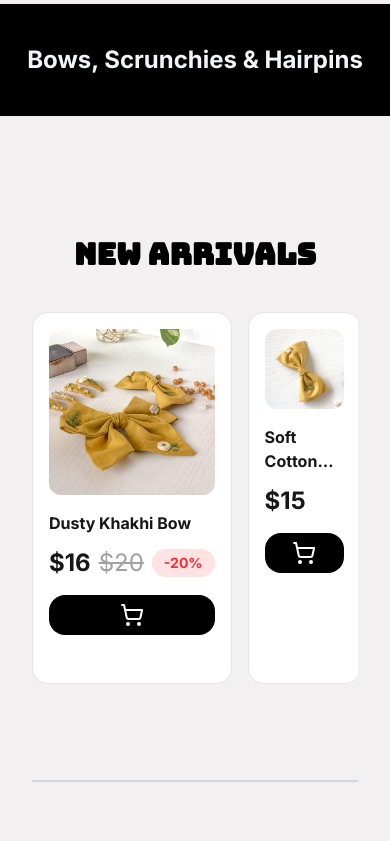
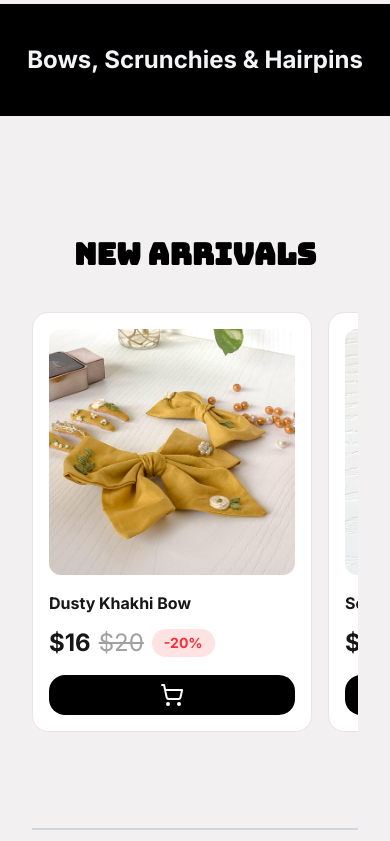
Before and after one commit to faisal03-develop/LittleKnot, a Next.js app: page / in a window 390 px wide. Shown: the part 1156-1997 px from the top of the page. Built offline with nearby package versions, Linux system fonts and the light colour scheme; grey boxes are pictures that could not be loaded.

Commit message:
Fixed Product Card Width

```diff
--- a/src/components/catogories/category-grid/index.tsx
+++ b/src/components/catogories/category-grid/index.tsx
@@ -5,10 +5,10 @@ interface CategoryGridProps {
   categories: Category[]
 }
 
-export default function CategoriesGrid({categories}: CategoryGridProps) {
+export default function CategoriesGrid({ categories }: CategoryGridProps) {
   const availableCategories = categories;
   return (
-        <section className="grid grid-cols-1 sm:grid-cols-2 lg:grid-cols-4 gap-6 justify-items-center px-4">
+    <section className="grid grid-cols-1 sm:grid-cols-2 md:grid-cols-3 lg:grid-cols-4 gap-6 justify-items-center px-4">
       {availableCategories.map((category) => (
         <CategoryCard
           key={category.title}
--- a/src/features/products/components/product-grid/index.tsx
+++ b/src/features/products/components/product-grid/index.tsx
@@ -19,10 +19,11 @@ export function ProductGrid({ products, limit }: ProductGridProps) {
       "
     >
       {visibleProducts.map((product) => (
-        <ProductCard
-          key={product.id}
-          product={product}
-        />
+        <div key={product.id} className="min-w-[280px] snap-center sm:min-w-0">
+          <ProductCard
+            product={product}
+          />
+        </div>
       ))}
     </section>
   )
```
Also changed, not shown: src/components/catogories/category-card/index.tsx (+1 -1 lines). Lines whose indentation alone changed are shown as unchanged.
